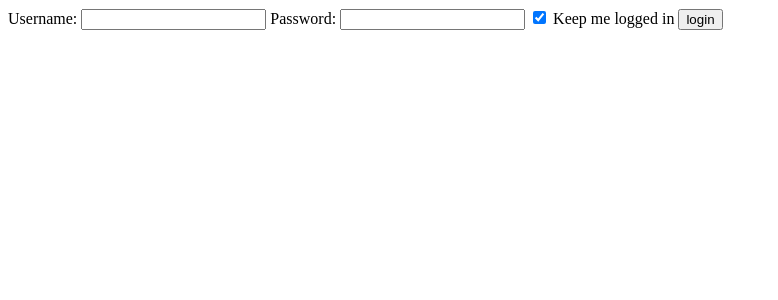
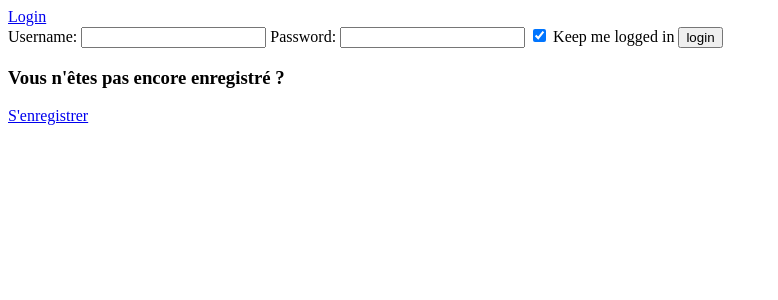
Before and after one commit to LucHuet/Constitution, a Symfony app: template templates/security/login.html.twig in a window 1280 px wide. Shown: the top 300 px of the page, without its empty margins (0-778 px from the left). Run offline with Twig, Linux system fonts and the light colour scheme; the template is opened without the code that fills it, so the values that code supplies are empty; some libraries are stand-ins or nearby versions.

Commit message:
Header et index

```diff
--- a/templates/base.html.twig
+++ b/templates/base.html.twig
@@ -6,6 +6,27 @@
         {% block stylesheets %}{% endblock %}
     </head>
     <body>
+        {% block header %}
+          <div class="header">
+            <div class="header-right">
+            {% if app.user %}
+               <a href="{{ path('logout') }}"> <class="button">Logout</a>
+               <a href="{{ path('partie_new') }}"> <class="button">Créer une partie</a>
+               <a>Utilisateur : {{ app.user.username }}</a>
+               {% if partie_courante is defined %}
+                   <a href="{{ path('partie_index') }}">Partie en cours : {{partie_courante.nom}}</a>
+
+                   {% if parties|length > 1 %}
+                   <a href="{{ path('index') }}">Changer de partie</a>
+                   {% endif %}
+                {% endif %}
+            {% endif %}
+            {% if not app.user %}
+               <a href="{{ path('login') }}"> <class="button">Login</a>
+            {% endif %}
+            </div>
+          </div>
+        {% endblock %}
         {% block body %}{% endblock %}
         {% block javascripts %}{% endblock %}
     </body>
--- a/templates/index/index.html.twig
+++ b/templates/index/index.html.twig
@@ -9,21 +9,23 @@
       <li><a href="{{ path('partie_show', {'id': partie.id}) }}">{{partie.nom}}</a> </li>
     {% endfor %}
     </ul>
+    {% if not app.user %}
       <p>
         <a href="{{ path('user_registration') }}"> <class="button">S'enregistrer</a>
       </p>
       <p>
         <a href="{{ path('login') }}"> <class="button">Login</a>
       </p>
+    {% endif %}
+
+    {% if app.user %}
       <p>
         <a href="{{ path('logout') }}"> <class="button">Logout</a>
       </p>
       <p>
         <a href="{{ path('partie_new') }}"> <class="button">Créer une partie</a>
       </p>
-
       <h3> Utilisateur : </h3>
-    {% if app.user %}
       <p>
         Nom : {{ app.user.username }}
       </p>
--- a/templates/security/login.html.twig
+++ b/templates/security/login.html.twig
@@ -25,5 +25,10 @@
     #}
 
     <button type="submit">login</button>
+
+    <h3>Vous n'êtes pas encore enregistré ? </h3>
+    <p>
+      <a href="{{ path('user_registration') }}"> <class="button">S'enregistrer</a>
+    </p>
 </form>
 {% endblock %}
```
Also changed, not shown: src/Controller/PartieController.php (+10 -1 lines). Lines whose indentation alone changed are shown as unchanged.
